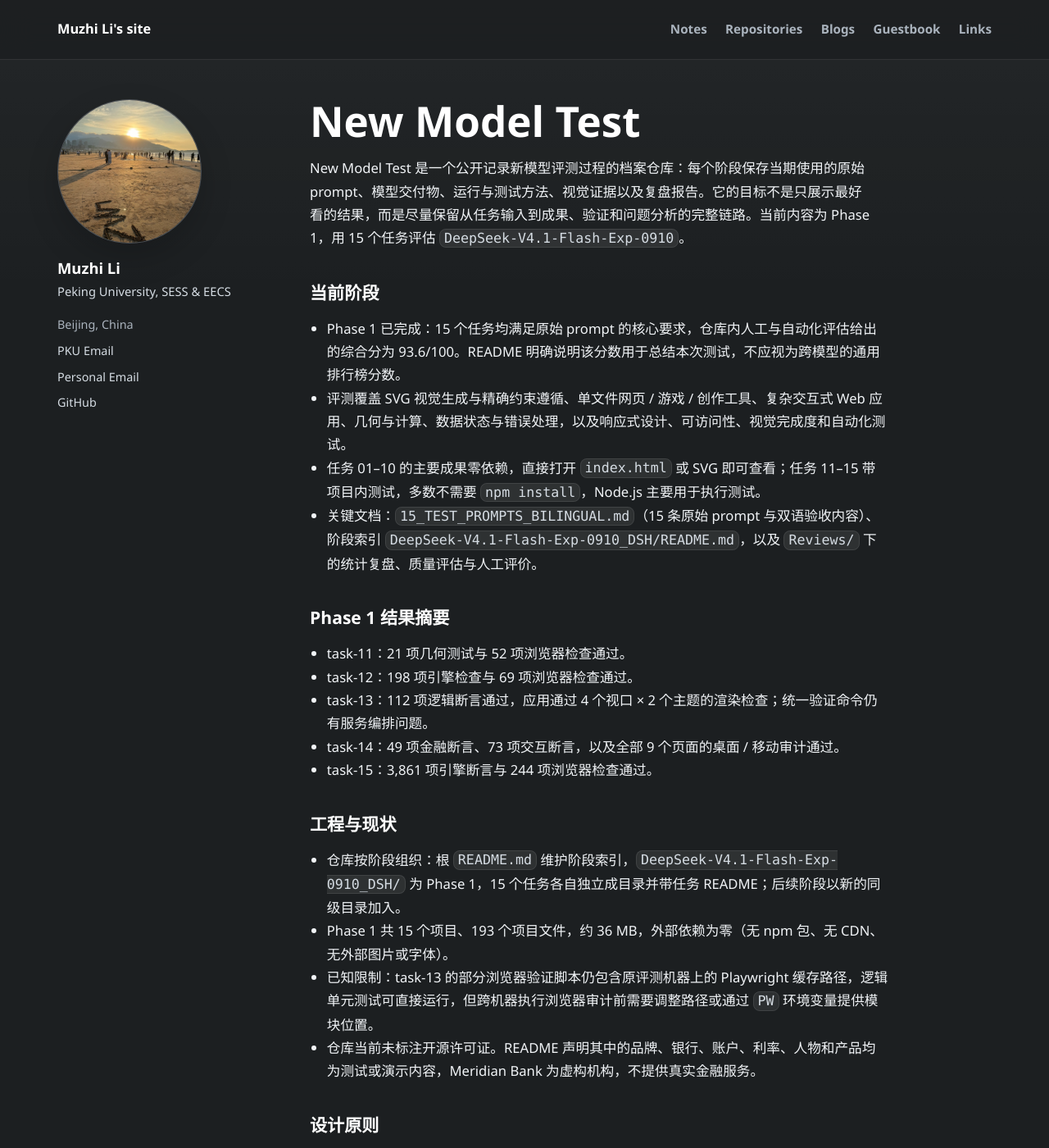
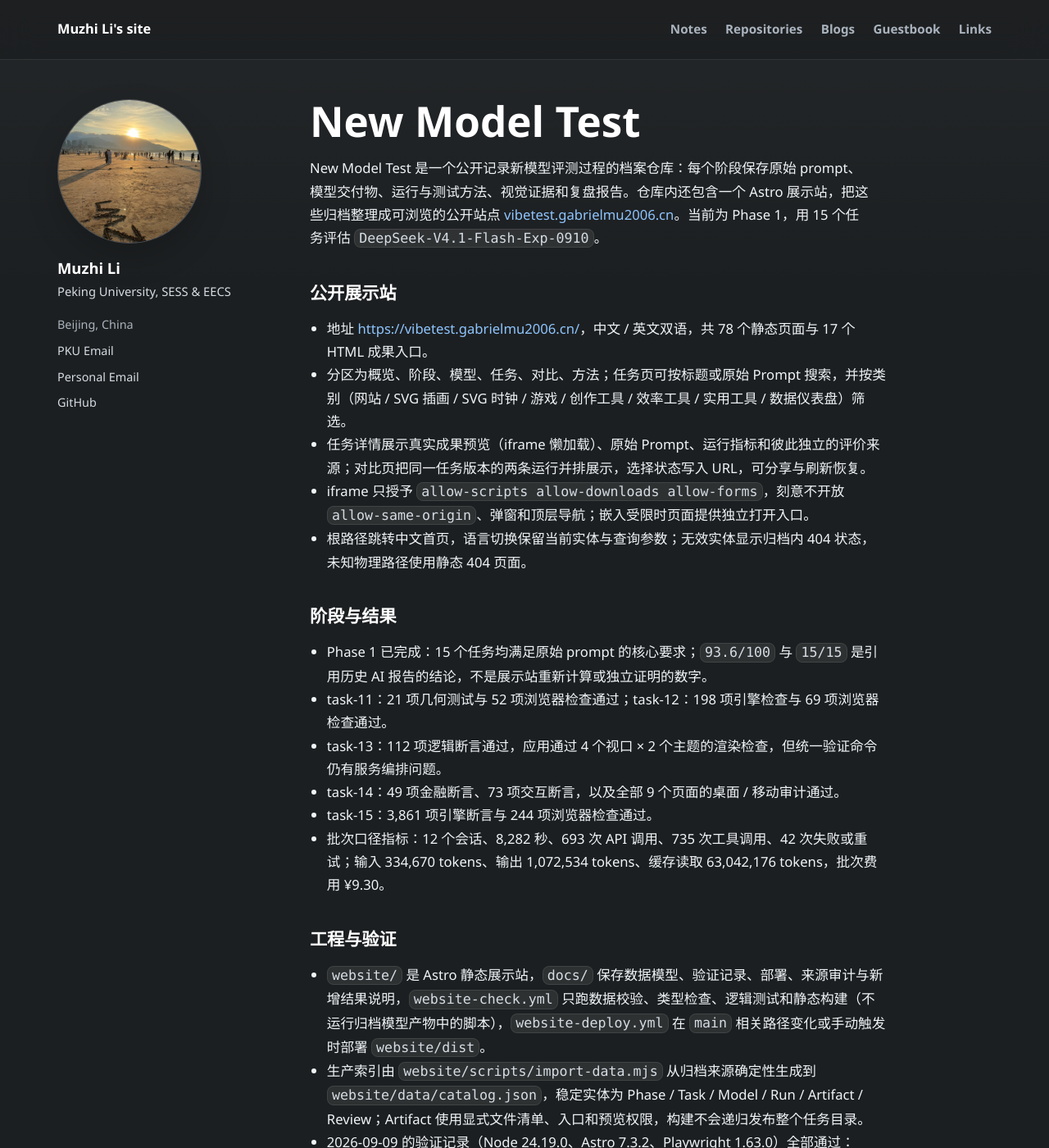
Before and after one commit to GabrielMu2006/GabrielMu2006.github.io, a Jekyll site: the page built from site/content/_Repositories/new-model-test.md, in a window 1280 px wide and 1400 px high. Shown: the whole window at 82% size. Built offline with Jekyll 4.4.1, drawn with Linux system fonts in a browser that asks for light colours; comment, search, counter and statistics services are not loaded; some of the changed text lies outside the part shown.

Commit message:
Rewrite New Model Test entry and link its showcase site

```diff
--- a/site/content/_Repositories/new-model-test.md
+++ b/site/content/_Repositories/new-model-test.md
@@ -8,38 +8,45 @@ status: "Active"
 link: "https://github.com/GabrielMu2006/New_Model_Test"
 ---
 
-New Model Test 是一个公开记录新模型评测过程的档案仓库：每个阶段保存当期使用的原始 prompt、模型交付物、运行与测试方法、视觉证据以及复盘报告。它的目标不是只展示最好看的结果，而是尽量保留从任务输入到成果、验证和问题分析的完整链路。当前内容为 Phase 1，用 15 个任务评估 `DeepSeek-V4.1-Flash-Exp-0910`。
+New Model Test 是一个公开记录新模型评测过程的档案仓库：每个阶段保存原始 prompt、模型交付物、运行与测试方法、视觉证据和复盘报告。仓库内还包含一个 Astro 展示站，把这些归档整理成可浏览的公开站点 [vibetest.gabrielmu2006.cn](https://vibetest.gabrielmu2006.cn/)。当前为 Phase 1，用 15 个任务评估 `DeepSeek-V4.1-Flash-Exp-0910`。
 
-## 当前阶段
+## 公开展示站
 
-- Phase 1 已完成：15 个任务均满足原始 prompt 的核心要求，仓库内人工与自动化评估给出的综合分为 93.6/100。README 明确说明该分数用于总结本次测试，不应视为跨模型的通用排行榜分数。
-- 评测覆盖 SVG 视觉生成与精确约束遵循、单文件网页 / 游戏 / 创作工具、复杂交互式 Web 应用、几何与计算、数据状态与错误处理，以及响应式设计、可访问性、视觉完成度和自动化测试。
-- 任务 01–10 的主要成果零依赖，直接打开 `index.html` 或 SVG 即可查看；任务 11–15 带项目内测试，多数不需要 `npm install`，Node.js 主要用于执行测试。
-- 关键文档：`15_TEST_PROMPTS_BILINGUAL.md`（15 条原始 prompt 与双语验收内容）、阶段索引 `DeepSeek-V4.1-Flash-Exp-0910_DSH/README.md`，以及 `Reviews/` 下的统计复盘、质量评估与人工评价。
+- 地址 <https://vibetest.gabrielmu2006.cn/>，中文 / 英文双语，共 78 个静态页面与 17 个 HTML 成果入口。
+- 分区为概览、阶段、模型、任务、对比、方法；任务页可按标题或原始 Prompt 搜索，并按类别（网站 / SVG 插画 / SVG 时钟 / 游戏 / 创作工具 / 效率工具 / 实用工具 / 数据仪表盘）筛选。
+- 任务详情展示真实成果预览（iframe 懒加载）、原始 Prompt、运行指标和彼此独立的评价来源；对比页把同一任务版本的两条运行并排展示，选择状态写入 URL，可分享与刷新恢复。
+- iframe 只授予 `allow-scripts allow-downloads allow-forms`，刻意不开放 `allow-same-origin`、弹窗和顶层导航；嵌入受限时页面提供独立打开入口。
+- 根路径跳转中文首页，语言切换保留当前实体与查询参数；无效实体显示归档内 404 状态，未知物理路径使用静态 404 页面。
 
-## Phase 1 结果摘要
+## 阶段与结果
 
-- task-11：21 项几何测试与 52 项浏览器检查通过。
-- task-12：198 项引擎检查与 69 项浏览器检查通过。
-- task-13：112 项逻辑断言通过，应用通过 4 个视口 × 2 个主题的渲染检查；统一验证命令仍有服务编排问题。
+- Phase 1 已完成：15 个任务均满足原始 prompt 的核心要求；`93.6/100` 与 `15/15` 是引用历史 AI 报告的结论，不是展示站重新计算或独立证明的数字。
+- task-11：21 项几何测试与 52 项浏览器检查通过；task-12：198 项引擎检查与 69 项浏览器检查通过。
+- task-13：112 项逻辑断言通过，应用通过 4 个视口 × 2 个主题的渲染检查，但统一验证命令仍有服务编排问题。
 - task-14：49 项金融断言、73 项交互断言，以及全部 9 个页面的桌面 / 移动审计通过。
 - task-15：3,861 项引擎断言与 244 项浏览器检查通过。
+- 批次口径指标：12 个会话、8,282 秒、693 次 API 调用、735 次工具调用、42 次失败或重试；输入 334,670 tokens、输出 1,072,534 tokens、缓存读取 63,042,176 tokens，批次费用 ¥9.30。
 
-## 工程与现状
+## 工程与验证
 
-- 仓库按阶段组织：根 `README.md` 维护阶段索引，`DeepSeek-V4.1-Flash-Exp-0910_DSH/` 为 Phase 1，15 个任务各自独立成目录并带任务 README；后续阶段以新的同级目录加入。
-- Phase 1 共 15 个项目、193 个项目文件，约 36 MB，外部依赖为零（无 npm 包、无 CDN、无外部图片或字体）。
-- 已知限制：task-13 的部分浏览器验证脚本仍包含原评测机器上的 Playwright 缓存路径，逻辑单元测试可直接运行，但跨机器执行浏览器审计前需要调整路径或通过 `PW` 环境变量提供模块位置。
-- 仓库当前未标注开源许可证。README 声明其中的品牌、银行、账户、利率、人物和产品均为测试或演示内容，Meridian Bank 为虚构机构，不提供真实金融服务。
+- `website/` 是 Astro 静态展示站，`docs/` 保存数据模型、验证记录、部署、来源审计与新增结果说明，`website-check.yml` 只跑数据校验、类型检查、逻辑测试和静态构建（不运行归档模型产物中的脚本），`website-deploy.yml` 在 `main` 相关路径变化或手动触发时部署 `website/dist`。
+- 生产索引由 `website/scripts/import-data.mjs` 从归档来源确定性生成到 `website/data/catalog.json`，稳定实体为 Phase / Task / Model / Run / Artifact / Review；Artifact 使用显式文件清单、入口和预览权限，构建不会递归发布整个任务目录。
+- 2026-09-09 的验证记录（Node 24.19.0、Astro 7.3.2、Playwright 1.63.0）全部通过：`validate:data`（15 tasks、15 runs、30 reviews）、`check`（0 errors）、`test`、`build`（78 页 / 17 个成果）、`test:e2e`（Chromium / Firefox / WebKit：搜索、英文详情直达、对比深链恢复、懒加载预览、390 / 768 / 1440 横向溢出、15/15 成果入口加载）以及成果专项交互检查；198 个实施前文件的 SHA-256 逐一核对，内容未变。
+- 展示站经 Actions 部署到独立子域名 `vibetest.gabrielmu2006.cn`（CNAME 指向 `gabrielmu2006.github.io`，证书 approved 并强制 HTTPS），旧项目路径 `gabrielmu2006.cn/New_Model_Test/` 301 跳转到新域名。
+- 已知限制：task-13 的部分浏览器验证脚本仍包含原评测机器上的 Playwright 缓存路径；天气成果依赖 Open-Meteo，网络不可用时使用其自身缓存 / 离线模型；对比页目前每个任务只有一条真实运行记录，尚无第二条可比较。
 
 ## 设计原则
 
-**保留完整链路。** 每个任务同时留下原始 prompt、交付物、测试方法和视觉证据，任何结论都能回溯到产生它的任务与检查项。
+**来源优先。** 每条运行指标、Prompt 和评价都保留文件与行定位，源码链接固定到归档提交，不声称所有文件等同于生成瞬间的版本。
 
-**可复现优先。** 可复现测试保存在仓库内，而不只引用临时脚本；新增阶段要求不覆盖已有结果，并同时记录通过项、失败项、重试和已知限制。
+**评价分离。** 人工评价、历史 AI 报告与展示站自身的验证分别记录、并列展示，不静默合并；task-06 与 task-07 的人工观感与 AI 评分差异被原样保留。
 
-**诚实标注边界。** 综合分被限定为本次测试的自评，不作为跨模型榜单；已知问题（如 task-13 的 Playwright 路径与统一验证的服务编排）直接写在 README 里。
+**缺失即缺失。** 未知值记为 `null` 并显示"未记录"，不用 0 代替；token 输入、输出、缓存读取分列，¥9.30 只保留批次口径，不拆分为单题费用。
 
-**Insight.** 这个仓库真正有意思的地方不是"15 个任务全部完成"，而是它把模型评测做成了可审计的档案：prompt、成果、测试与复盘分层存放，扣分理由和已知限制与通过项一起公开。对一个评测仓库来说，这种"连证据带局限一起归档"的做法，比一份漂亮的成绩单更能说明模型真实的能力边界。
+**同题才比较。** 只有同一任务版本的运行才能进入对比，且仅在口径一致时显示差值；展示站不生成综合排名。
+
+**Insight.** 这次更新把仓库从"归档目录"变成了"可审计的公开证据站"：展示站不重新计算分数，而是把 93.6/100、15/15 明确标注为引用历史报告的结论，同时把人工与 AI 的分歧、缺失值和批次与单题的口径差别一起摆出来。对一个模型评测项目来说，这种把"不可知"和"有分歧"也一并公开的做法，比多一个漂亮的展示页更能建立可信度。
+
+**Showcase.** [vibetest.gabrielmu2006.cn](https://vibetest.gabrielmu2006.cn/)
 
 **Repository.** [GabrielMu2006/New_Model_Test](https://github.com/GabrielMu2006/New_Model_Test)
```
Also changed, not shown: site/content/_Links/vibetest.md (added, +11 -0 lines), workspace/repositories/New_Model_Test-README.md (+6 -0 lines).
